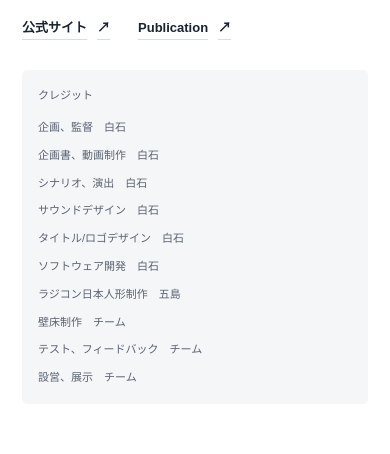
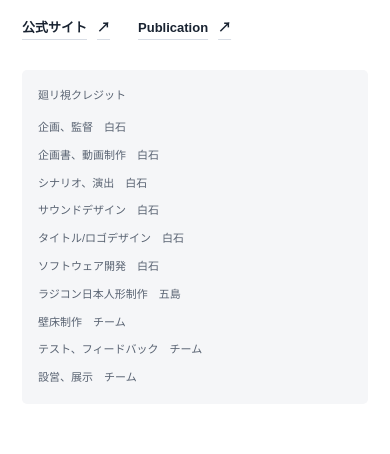
Before and after one commit to Roiril/my-portfolio, a Next.js app: page / in a window 390 px wide. Shown: the part 1966-2420 px from the top of the page. Built offline with nearby package versions, Linux system fonts and the light colour scheme; no server answers.

Commit message:
fix：廻リ視クレジットを横長に配置

```diff
--- a/src/app/works.css
+++ b/src/app/works.css
@@ -42,9 +42,9 @@
 .work-card--lead .work-media { aspect-ratio: 16 / 9; }
 .work-card--featured .work-title { font-size: clamp(24px, 2.5vw, 32px); }
 .work-card--lead .work-title { font-size: clamp(28px, 2.7vw, 36px); }
-.work-credits { margin-top: 20px; padding: 18px 20px; background: var(--background); border-radius: 5px; }
+.work-credits { grid-column: 1 / -1; padding: 18px 20px; background: var(--background); border-radius: 5px; }
 .work-credits > p { color: var(--muted); font-size: 11px; line-height: 1.8; }
-.work-credits ul { display: grid; grid-template-columns: repeat(2, minmax(0, 1fr)); gap: 8px 16px; margin-top: 12px; color: var(--muted); font-size: 11px; line-height: 1.8; overflow-wrap: anywhere; }
+.work-credits ul { display: grid; grid-template-columns: repeat(3, minmax(0, 1fr)); gap: 8px 24px; margin-top: 12px; color: var(--muted); font-size: 11px; line-height: 1.8; overflow-wrap: anywhere; }
 .work-group--research .work-grid { row-gap: 56px; }
 .work-group--research .work-card:not(.work-card--featured) { display: grid; grid-column: 1 / -1; grid-template-columns: 1.12fr 1fr; gap: 40px; }
 .work-group--research .work-card:not(.work-card--featured) .work-content { padding-top: 4px; }
@@ -75,7 +75,7 @@
   .work-grid { grid-template-columns: 1fr; gap: 44px; }
   .work-card--featured, .work-group--internship .work-card, .work-group--research .work-card:not(.work-card--featured) { display: block; }
   .work-card--featured .work-content, .work-group--internship .work-content, .work-group--research .work-card:not(.work-card--featured) .work-content { padding-top: 22px; }
-  .work-credits { padding: 16px; }
+  .work-credits { margin-top: 20px; padding: 16px; }
   .work-credits ul { grid-template-columns: 1fr; }
   .work-description { font-size: 13px; }
   .work-meta { font-size: 10px; }
--- a/src/features/works/components/Works.tsx
+++ b/src/features/works/components/Works.tsx
@@ -52,13 +52,13 @@ function WorkCard({ work }: { work: Work }) {
                         </div>
                     )}
                 </div>
-                {work.credits && work.credits.length > 0 && (
-                    <div className="work-credits">
-                        <p>クレジット</p>
-                        <ul>{work.credits.map((credit) => <li key={credit}>{credit}</li>)}</ul>
-                    </div>
-                )}
             </div>
+            {work.credits && work.credits.length > 0 && (
+                <div className="work-credits">
+                    <p>{work.id === 'mawarimi' ? '廻リ視クレジット' : 'クレジット'}</p>
+                    <ul>{work.credits.map((credit) => <li key={credit}>{credit}</li>)}</ul>
+                </div>
+            )}
         </article>
     );
 }
```
